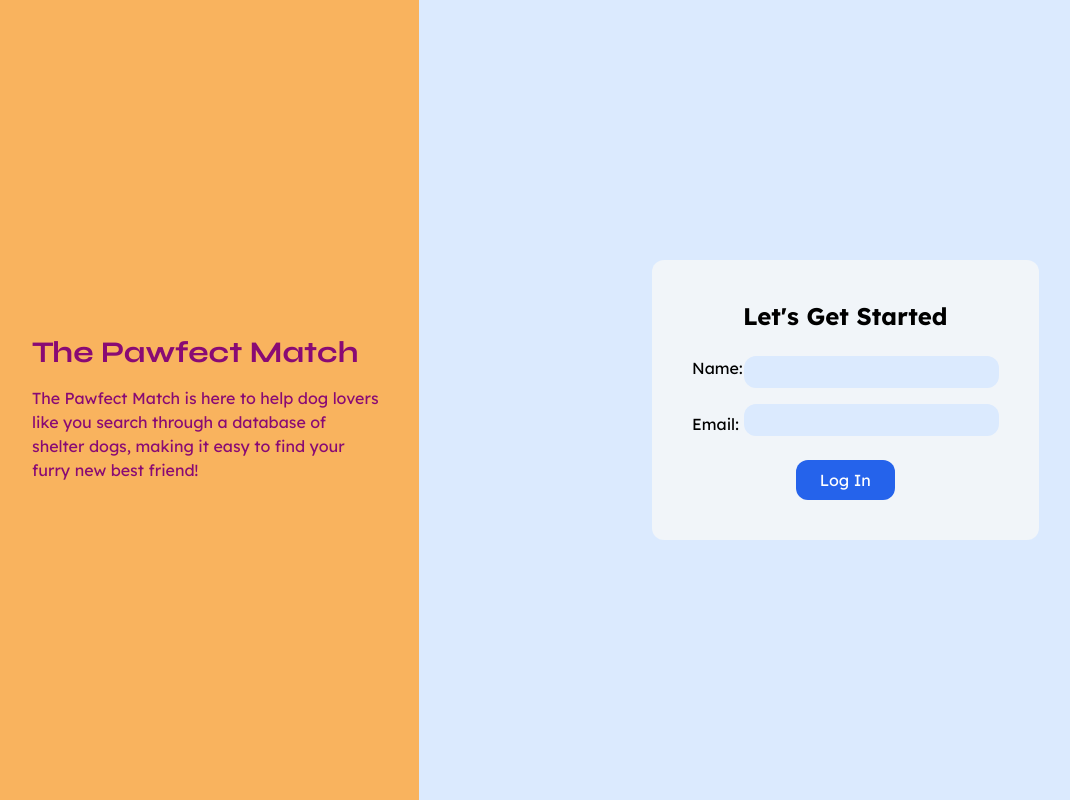
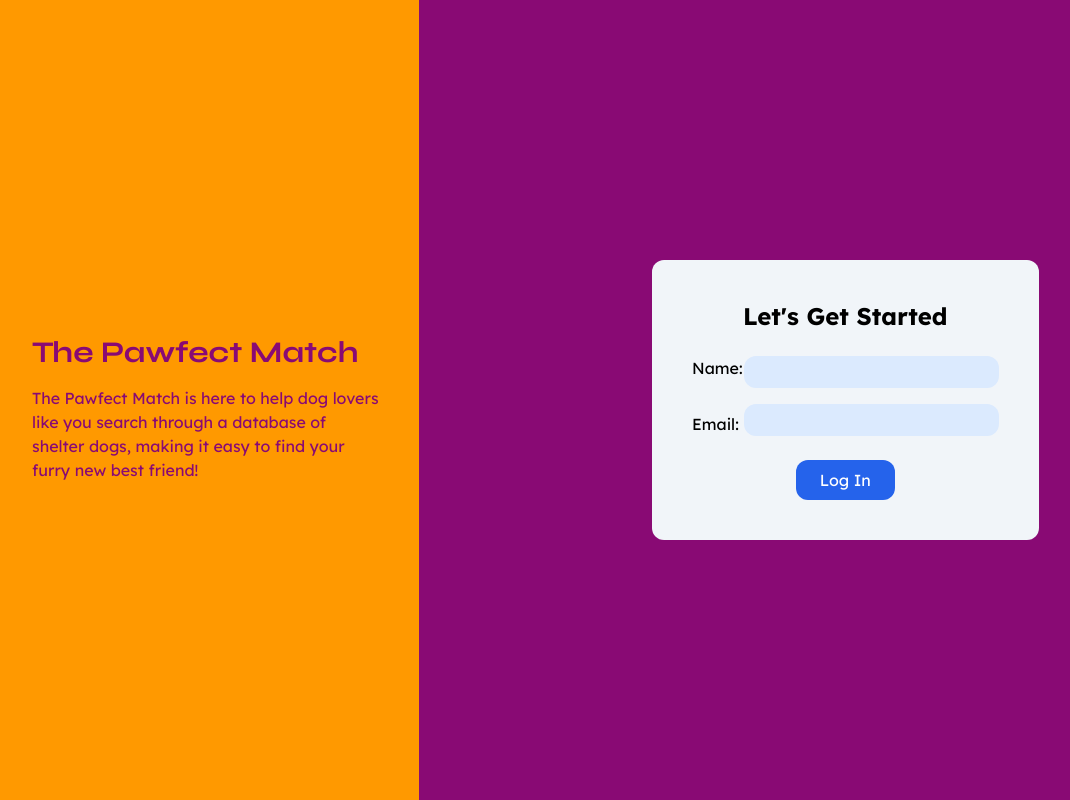
Before and after one commit to elisetvy/fetch-frontend-takehome, a React (Vite) app: page / in a window 1280 px wide. Shown: the whole page, without its empty margins (8-1078 px from the left). Built offline with nearby package versions, Linux system fonts and the light colour scheme.

Commit message:
Change bg colors

```diff
--- a/src/App.tsx
+++ b/src/App.tsx
@@ -18,7 +18,7 @@ function App() {
   return (
     <BrowserRouter>
       <div className="grid grid-cols-3">
-        <div className="col-span-1 flex flex-col justify-center bg-orange-lighter text-purple min-h-screen px-10 py-10">
+        <div className="col-span-1 flex flex-col justify-center bg-orange text-purple min-h-screen px-10 py-10">
           <p className="mt-4 text-3xl font-bold">The Pawfect Match</p>
           <p className="Lexend mt-4">
             The Pawfect Match is here to help dog lovers like you search through
@@ -39,7 +39,7 @@ function App() {
             </>
           )}
         </div>
-        <div className="col-span-2 bg-blue-100 min-h-screen px-10 py-10">
+        <div className="col-span-2 bg-purple min-h-screen px-10 py-10">
           <Routes>
             {currUser ? (
               <>
```
